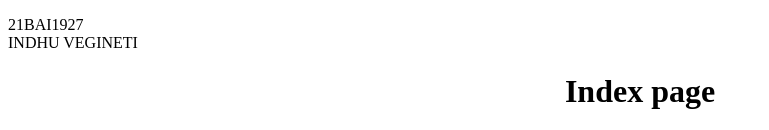
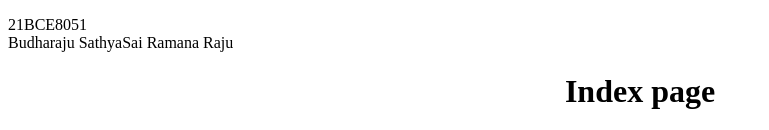
Before and after one commit to rajubssr/MERN-TASKS, a plain HTML site: page index.html in a window 1280 px wide. Shown: the top 130 px of the page, without its empty margins (0-769 px from the left). Drawn offline with Linux system fonts and the light colour scheme.

Commit message:
Update index.html

```diff
--- a/index.html
+++ b/index.html
@@ -6,7 +6,7 @@
     <meta charset="UTF-8">
     <meta name="viewport" content="width=device-width, initial-scale=1.0">
     <title>Document</title>
-    <p>21BAI1927 <br> INDHU VEGINETI</p>
+    <p>21BCE8051 <br> Budharaju SathyaSai Ramana Raju</p>
 </head>
 <body>
     <center>
```
